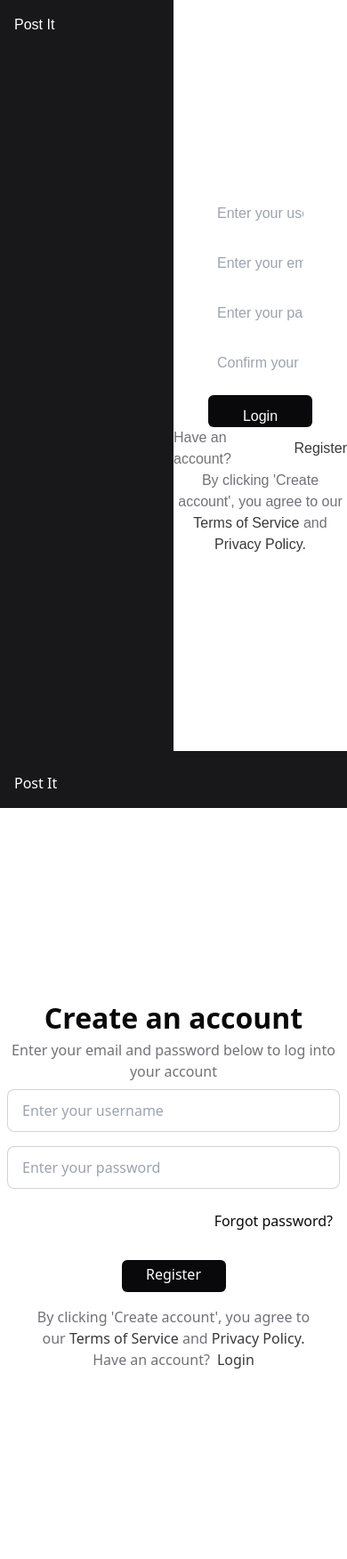
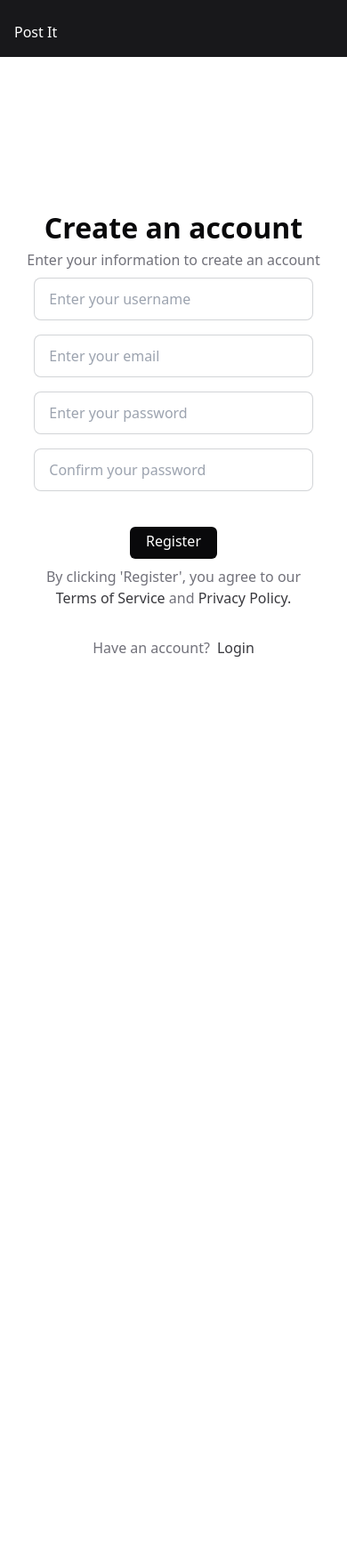
Before and after one commit to lucaliebenberg/post-it, a Django app: template templates/register.html in a window 390 px wide. Shown: the whole page at 89% size. After the commit the page ends 738 px from the top, so only its background shows below. Run offline with Django 5.2, Linux system fonts and the light colour scheme; the template is opened without the code that fills it, so the values that code supplies are empty; parts of the project's set-up code (start-up, migrations or seed data) failed here and were passed over; some libraries are stand-ins or nearby versions.

Commit message:
chore: mobile ui complete + desktop decent

```diff
--- a/templates/login.html
+++ b/templates/login.html
@@ -32,7 +32,7 @@
                         {% csrf_token %}
                         <p>{{ form.errors }}</p>
                         <h2 class='text-[#09090B] text-[2rem] font-bold'>Log In</h2>
-                        <p style='color: #71717A; '>Enter your email and password below to log into your account</p>
+                        <p style='color: #71717A; '>Enter your information to to log in</p>
                         <div class='w-full gap-[3em] mb-[1em] p-2'>
                             <label class="input input-bordered flex items-center gap-2 mb-4">
                                 <input type="text" id='username' name='username' class="grow" placeholder="Enter your username" />
--- a/templates/register.html
+++ b/templates/register.html
@@ -16,53 +16,7 @@
     <title>Post It | Register</title>
 
 <!-- Parent Container -->
-    <div style='display: flex; flex-direction: row; flex-basis: auto; height: auto; width: 100%; background-color: pink; font-family: Arial, Helvetica, sans-serif;'>
-
-    <!-- Left side [start] -->
-        <div style='background-color: #18181b; flex-basis: 50%; padding: 1rem;'>
-            <h2 style='color: white;'>Post It</h2>
-        </div>
-    <!-- Left side [end]  -->
-
-    <!-- Right side [start] -->
-        <div style='background-color: #FFFFFF; flex-basis: 50%;'>
-            <div style='display:flex; flex-direction: column; justify-content: center; margin: 0 auto; min-height: 100vh;'>
-                <div style='width: 100%; height: 100%; display: flex; justify-content: center; margin: 0 auto; text-align: center;'>
-                    <form method='post' action="{% url 'register' %}">
-                        {% csrf_token %}
-                        <p>{{ form.errors }}</p>
-                        <h2 style='color: #09090B'></h2>
-                        <p style='color: #71717A; '></p>
-                        <div style='display: flex; flex-direction: column; width: 30vw; gap: 1em; margin-bottom: 1em;'>
-                            <input type='text' id='username' name='username' placeholder='Enter your username' style='color: #71717A;padding: 8px 10px; border-radius: 8px; border-radius: 8px;' />
-                            <input type='email' id='email' name='email' placeholder='Enter your email' style='color: #71717A;padding: 8px 10px; border-radius: 8px; border-radius: 8px;' />
-                            <input type='password' id='password1' name='password1' placeholder='Enter your password' style='color: #71717A;padding: 8px 10px; border-radius: 8px; border-radius: 8px;' />
-                            <input type='password' id='password2' name='password2' placeholder='Confirm your password' style='color: #71717A;padding: 8px 10px; border-radius: 8px; border-radius: 8px;' />
-                        <!-- <span style='text-align: right; font-size: 15px;'><a href="{% url 'accounts:reset_password' %}" style='text-decoration: none; color: #09090B'>Forgot password?</a></span> -->
-                        </div>
-
-                        <button type='submit' style='width: 30vw; height: 36px; padding: 12px 10px; background-color: #09090B; color: white; border-radius: 6px;'>Login</button>
-                    </form>
-                </div>
-                <div style='display: flex; flex-direction: row; align-items: center; gap: 0.5em; margin: 0 auto;'>
-                    <p style='color: #71717A;'>Have an account?</p><a href="{% url 'login' %}" style='text-decoration: none; color: #39393e'>Register</a>
-                </div>
-
-            <!-- T's and C's [start] -->
-                <div style='display: flex; flex-direction: row; align-items: center; gap: 0.5em; margin: 0 auto;'>
-                    <p style='color: #71717A; max-width: 21rem; text-align: center;'>By clicking 'Create account', you agree to our <a href="" style='text-decoration: none; color: #39393e'>Terms of Service</a> and <a href="" style='text-decoration: none; color: #39393e'>Privacy Policy.</a></p>
-                </div>
-            <!-- T's and C's [end] -->
-            </div>
-        </div>
-    <!-- Right side [end] -->
-
-
-    </div>
-<!-- Parent container [end]  -->
-
-<!-- Parent Container -->
-<div class='flex flex-col justify-center h-auto w-[100%] font-sans md:flex-row'>
+    <div class='flex flex-col justify-center h-full overflow-y-hidden w-[100%] font-sans md:flex-row'>
 
     <!-- Left side [start] -->
         <div class='bg-[#18181B] p-[1em]'>
@@ -78,32 +32,35 @@
                         {% csrf_token %}
                         <p>{{ form.errors }}</p>
                         <h2 class='text-[#09090B] text-[2rem] font-bold'>Create an account</h2>
-                        <p style='color: #71717A;'>Enter your email and password below to log into your account</p>
+                        <p style='color: #71717A;'>Enter your information to create an account</p>
                         <div class='w-full gap-[3em] mb-[1em] p-2'>
                             <label class="input input-bordered flex items-center gap-2 mb-4">
                                 <input type="text" id='username' name='username' class="grow" placeholder="Enter your username" />
                             </label>
                             <label class="input input-bordered flex items-center gap-2 mb-4">
-                                <input type='password' id='password' name='password' class="grow" placeholder="Enter your password" />
+                                <input type="text" id='email' name='email' class="grow" placeholder="Enter your email" />
                             </label>
-                            <div class='w-full flex justify-end p-2'>
-                                <a href="{% url 'accounts:reset_password' %}" style='text-decoration: none; color: #09090B'>Forgot password?</a>
-                            </div>
+                            <label class="input input-bordered flex items-center gap-2 mb-4">
+                                <input type='password' id='password1' name='password1' class="grow" placeholder="Enter your password" />
+                            </label>
+                            <label class="input input-bordered flex items-center gap-2 mb-4">
+                                <input type='password' id='password2' name='password2' class="grow" placeholder="Confirm your password" />
+                            </label>
                         </div>
-
-                        <button type='submit' class='h-[36px] w-[30%] m-auto flex justify-center align-middle bg-[#09090B] text-white rounded-md mb-4 pt-1'>
+                        <button type='submit' class='h-[36px] w-[30%] m-auto flex justify-center align-middle bg-[#09090B] text-white rounded-md mb-2 pt-1'>
                             Register
                         </button>
                     </form>
                 </div>
 
             <!-- T's and C's [start] -->
-            <div style='display: flex; flex-direction: row; align-items: center; gap: 0.5em; margin: 0 auto;'>
-                <p style='color: #71717A; max-width: 21rem; text-align: center;'>By clicking 'Create account', you agree to our <a href="" style='text-decoration: none; color: #39393e'>Terms of Service</a> and <a href="" style='text-decoration: none; color: #39393e'>Privacy Policy.</a></p>
-            </div>
+                <div class='flex align-middle gap-[0.5em] text-center ml-auto mr-auto'>
+                    <p class='text-[#71717A] max-w-[21rem] align-middle'>By clicking 'Register', you agree to our <a href="" class='no-underline text-[#39393e]'>Terms of Service</a> and <a href="" class='no-underline text-[#39393e]'>Privacy Policy.</a></p>
+                </div>
         <!-- T's and C's [end] -->
-                <div style='display: flex; flex-direction: row; align-items: center; gap: 0.5em; margin: 0 auto;'>
-                    <p style='color: #71717A;'>Have an account?</p>
+
+                <div class='flex flex-row align-middle gap-[0.5em] mt-[2rem] ml-auto mr-auto'>
+                    <p class='text-[#71717A]'>Have an account?</p>
                     <a href="{% url 'login' %}" style='text-decoration: none; color: #39393e'>Login</a>
                 </div>
             </div>
```
